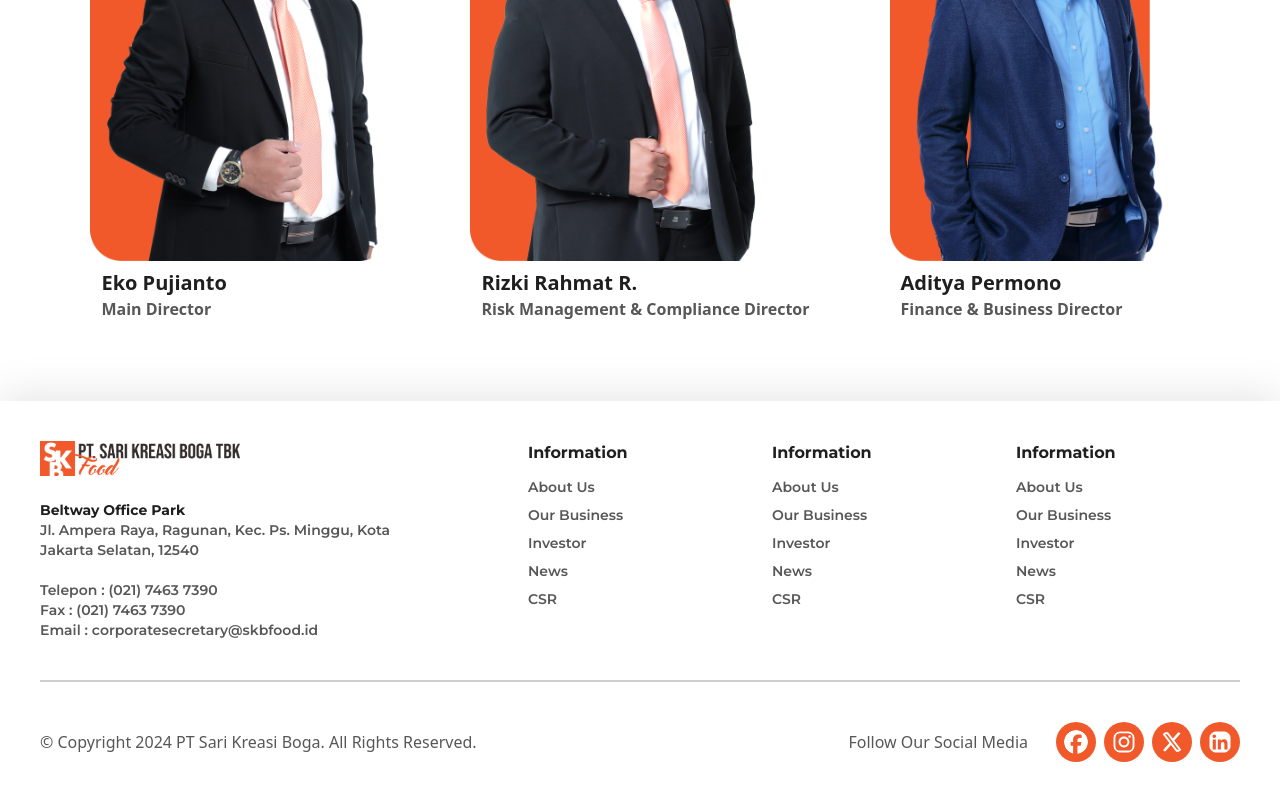
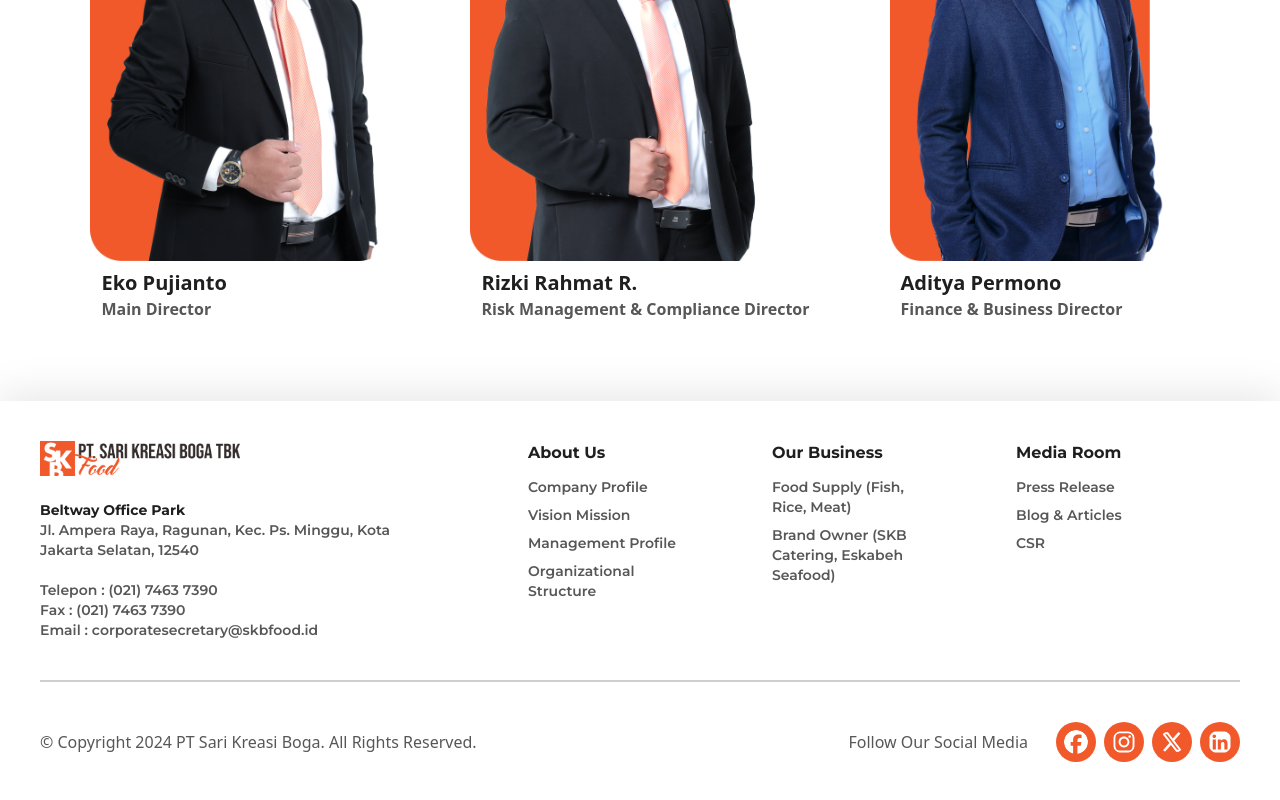
Before and after one commit to saidNizamudin/skb-food, a Next.js app: page /about-us/management in a window 1280 px wide. Shown: the part 1648-2448 px from the top of the page. Built offline with nearby package versions, Linux system fonts and the light colour scheme.

Commit message:
update footer

```diff
--- a/app/about-us/management/page.jsx
+++ b/app/about-us/management/page.jsx
@@ -8,7 +8,7 @@
 
   return (
     <div className="flex flex-col py-20 gap-y-20">
-      <div className="flex items-center px-xCustom max-[1421px]:flex-col-reverse max-[1421px]:justify-center max-[1381px]:px-10">
+      <div className="flex items-center px-xCustom max-[1783px]:flex-col-reverse max-[1783px]:justify-center max-[1381px]:px-10">
         <div className="flex justify-center flex-wrap gap-x-20 gap-y-10">
           <div className="flex flex-col gap-2">
             <Image
@@ -47,7 +47,7 @@
             </div>
           </div>
         </div>
-        <div className="flex flex-col gap-1 ml-20 min-[1502px]:ml-40 max-[1421px]:text-center max-[1421px]:ml-0 max-[1421px]:mb-5">
+        <div className="flex flex-col gap-1 ml-20 min-[1783px]:ml-40 max-[1783px]:text-center max-[1783px]:ml-0 max-[1783px]:mb-5">
           <span className="text-xl font-segoe font-bold text-primary">
             {getTranslation("navbar_menu1_child3")}
           </span>
@@ -56,8 +56,8 @@
           </span>
         </div>
       </div>
-      <div className="flex items-center px-xCustom max-[1381px]:flex-col max-[1381px]:justify-center max-[1381px]:px-10">
-        <div className="flex flex-col gap-1 mr-40 max-[1381px]:text-center max-[1381px]:mr-0">
+      <div className="flex items-center px-xCustom max-[1783px]:flex-col max-[1783px]:justify-center max-[1783px]:px-10">
+        <div className="flex flex-col gap-1 mr-40 max-[1783px]:text-center max-[1783px]:mr-0">
           <span className="text-xl font-segoe font-bold text-primary">
             {getTranslation("navbar_menu1_child3")}
           </span>
--- a/app/media/press/page.jsx
+++ b/app/media/press/page.jsx
@@ -99,7 +99,7 @@
 
   return (
     <div className="flex flex-col px-10 py-20 min-[1500px]:px-xCustom">
-      <div className="grid gap-x-5 gap-y-10 xl:grid-cols-3 min-:grid-cols-2 max-[800px]:grid-cols-1">
+      <div className="grid gap-x-5 gap-y-10 xl:grid-cols-3 min-[800px]:grid-cols-2 max-[800px]:grid-cols-1">
         {press.map((item, index) => {
           const postImageUrl = item.image
             ? urlFor(item.image)?.width(550).height(310).url()
--- a/components/Footer.jsx
+++ b/components/Footer.jsx
@@ -66,69 +66,60 @@
             Email : corporatesecretary@skbfood.id
           </span>
         </div>
-        <div className="col-span-3 flex flex-col font-montserrat text-sm sm:col-span-1">
+        <div className="col-span-3 flex flex-col font-montserrat text-sm md:col-span-1">
           <span className="text-base text-black font-bold">
-            {getTranslation("common_information")}
+            {getTranslation("navbar_menu1")}
           </span>
-          <div className="flex flex-col gap-2 mt-3">
-            <Link href="/" className="text-grey font-semibold">
-              {getTranslation("common_aboutUs")}
+          <div className="flex flex-col gap-2 mt-3 md:w-8/12">
+            <Link href="/about-us/company" className="text-grey font-semibold">
+              {getTranslation("navbar_menu1_child1")}
             </Link>
-            <Link href="/" className="text-grey font-semibold">
-              {getTranslation("common_ourBusiness")}
+            <Link
+              href="/about-us/vision-mission"
+              className="text-grey font-semibold"
+            >
+              {getTranslation("navbar_menu1_child2")}
             </Link>
-            <Link href="/" className="text-grey font-semibold">
-              {getTranslation("common_investors")}
+            <Link
+              href="/about-us/management"
+              className="text-grey font-semibold"
+            >
+              {getTranslation("navbar_menu1_child3")}
             </Link>
-            <Link href="/" className="text-grey font-semibold">
-              {getTranslation("common_news")}
-            </Link>
-            <Link href="/" className="text-grey font-semibold">
-              {getTranslation("common_csr")}
+            <Link
+              href="/about-us/structure"
+              className="text-grey font-semibold"
+            >
+              {getTranslation("navbar_menu1_child4")}
             </Link>
           </div>
         </div>
-        <div className="col-span-3 flex flex-col font-montserrat text-sm sm:col-span-1">
+        <div className="col-span-3 flex flex-col font-montserrat text-sm md:col-span-1">
           <span className="text-base text-black font-bold">
-            {getTranslation("common_information")}
+            {getTranslation("navbar_menu2")}
           </span>
-          <div className="flex flex-col gap-2 mt-3">
+          <div className="flex flex-col gap-2 mt-3 md:w-8/12">
             <Link href="/" className="text-grey font-semibold">
-              {getTranslation("common_aboutUs")}
+              {getTranslation("navbar_menu2_child1")}
             </Link>
             <Link href="/" className="text-grey font-semibold">
-              {getTranslation("common_ourBusiness")}
-            </Link>
-            <Link href="/" className="text-grey font-semibold">
-              {getTranslation("common_investors")}
-            </Link>
-            <Link href="/" className="text-grey font-semibold">
-              {getTranslation("common_news")}
-            </Link>
-            <Link href="/" className="text-grey font-semibold">
-              {getTranslation("common_csr")}
+              {getTranslation("navbar_menu2_child2")}
             </Link>
           </div>
         </div>
-        <div className="col-span-3 flex flex-col font-montserrat text-sm sm:col-span-1">
+        <div className="col-span-3 flex flex-col font-montserrat text-sm md:col-span-1">
           <span className="text-base text-black font-bold">
-            {getTranslation("common_information")}
+            {getTranslation("navbar_menu5")}
           </span>
-          <div className="flex flex-col gap-2 mt-3">
-            <Link href="/" className="text-grey font-semibold">
-              {getTranslation("common_aboutUs")}
+          <div className="flex flex-col gap-2 mt-3 md:w-8/12">
+            <Link href="/media/press" className="text-grey font-semibold">
+              {getTranslation("navbar_menu5_child1")}
             </Link>
-            <Link href="/" className="text-grey font-semibold">
-              {getTranslation("common_ourBusiness")}
+            <Link href="/media/blog" className="text-grey font-semibold">
+              {getTranslation("navbar_menu5_child2")}
             </Link>
-            <Link href="/" className="text-grey font-semibold">
-              {getTranslation("common_investors")}
-            </Link>
-            <Link href="/" className="text-grey font-semibold">
-              {getTranslation("common_news")}
-            </Link>
-            <Link href="/" className="text-grey font-semibold">
-              {getTranslation("common_csr")}
+            <Link href="/media/csr" className="text-grey font-semibold">
+              {getTranslation("navbar_menu5_child3")}
             </Link>
           </div>
         </div>
```
